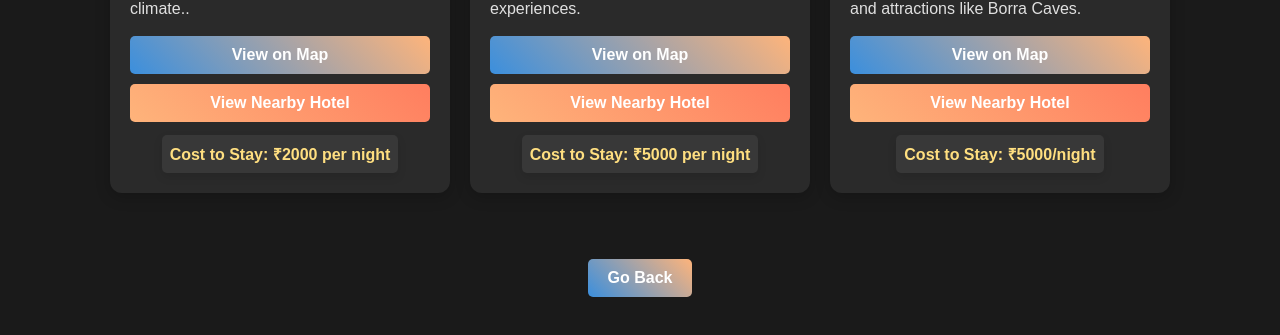
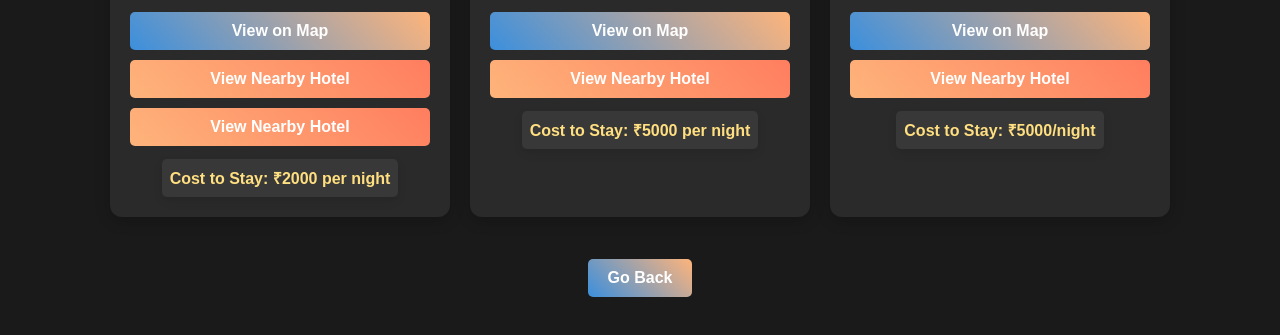
Before and after one commit to Krishna-Sri-Charan/Destiny-Pro, a plain HTML site: page district/alluri_sitharama_raju.html in a window 1280 px wide. Shown: the part 503-838 px from the top of the page. Drawn offline with Linux system fonts and the light colour scheme.

Commit message:
Update alluri_sitharama_raju.html

```diff
--- a/district/alluri_sitharama_raju.html
+++ b/district/alluri_sitharama_raju.html
@@ -16,6 +16,7 @@
             <div class="links">
                 <button class="map-button" onclick="window.open('https://maps.app.goo.gl/9zVBLqmAweqSpMYR9', '_blank')">View on Map</button>
                 <button class="hotel-button" onclick="window.open('https://maps.app.goo.gl/LKzkRTupM8MTN9t16', '_blank')">View Nearby Hotel</button>
+                <button class="hotel-button" onclick="window.open('https://maps.app.goo.gl/Q3NFRAp2WbsstYLj6', '_blank')">View Nearby Hotel</button>
                 <div class="cost-to-stay">Cost to Stay: ₹2000 per night</div>
             </div>
         </div>
```
